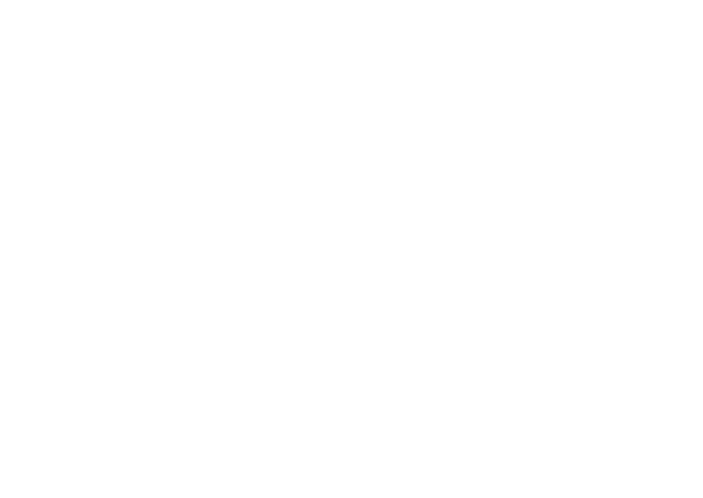
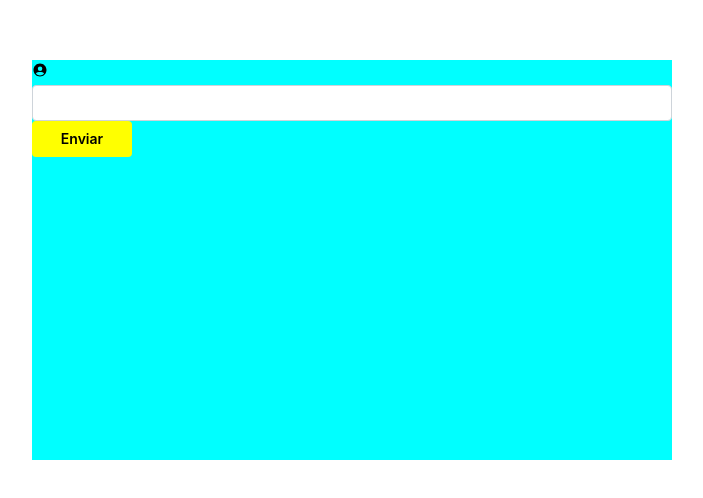
Before and after one commit to Wesleymanuel/movies-house, a React (Vite) app: page /movies-house/recuperacao in a window 1280 px wide. Before the commit this address had no page. Shown: the part 140-638 px from the top of the page, without its empty margins (288-991 px from the left). Built offline with nearby package versions, Linux system fonts and the light colour scheme.

Commit message:
inicio da pagina de recuperacao de senha

```diff
--- a/src/InitialPage.css
+++ b/src/InitialPage.css
@@ -44,3 +44,9 @@
   margin: 0 auto;
   margin-top: 10px;
 }
+.nav-link{
+    display: flex;
+    color:  white;
+    text-decoration: none;
+    align-items: center;
+}
--- a/src/InitialPage.jsx
+++ b/src/InitialPage.jsx
@@ -78,8 +78,16 @@ const loginUser = async (values) => {
                 </div>
 
                 <div className='div-button'>
-                  <Link to={'/login'}>
+                  <Link className='nav-link' to={'/recuperacao'}>
                     <LuCirclePlus style={{ fontSize: "25px", color: "white" }}/>
+                    <p>Esqueceu sua senha?</p>
+                  </Link>
+                </div>
+
+                <div className='div-button'>
+                  <Link className='nav-link' to={'/login'}>
+                    <LuCirclePlus style={{ fontSize: "25px", color: "white" }}/>
+                    <p>Não tem conta?</p>
                   </Link>
                 </div>
               </form>
--- a/src/main.jsx
+++ b/src/main.jsx
@@ -13,6 +13,7 @@ import ShowFilms from './routes/ShowFilms.jsx'
 import Seach from './routes/Seach.jsx'
 import TopicMovies from './routes/TopicMovies.jsx'
 import ProtectedRoute from './routes/ProtectedRoute.jsx'
+import PassowordRecovery from './routes/PassowordRecovery.jsx'
 
 createRoot(document.getElementById('root')).render(
   <StrictMode>
@@ -21,6 +22,7 @@ createRoot(document.getElementById('root')).render(
         <Provider store={store}>
           <Routes>
             <Route path='/' element={<InitialPage/>}/>
+            <Route path='/recuperacao' element={<PassowordRecovery/>}/>
             <Route path='/login' element={<Login/>}/>
             <Route element={<ProtectedRoute/>}>
               <Route path='/home' element={<App/>}/>
--- /dev/null
+++ b/src/routes/Passoword.css
@@ -0,0 +1,11 @@
+.passoword-conteiner{
+    height: 100dvh;
+    display: flex;
+    justify-content: center;
+    align-items: center;
+}
+.passoword-forms{
+    height: 50%;
+    background-color: aqua;
+    width: 50%;
+}
--- /dev/null
+++ b/src/routes/PassowordRecovery.jsx
@@ -0,0 +1,40 @@
+import { useState } from 'react'
+import { TextInput,Button } from '@mantine/core'
+import { IoPersonCircleSharp } from "react-icons/io5"
+import './Passoword.css'
+
+const PassowordRecovery = () => {
+
+    const [modal, setModal] = useState(true)
+
+
+
+
+  return (
+    <div className='passoword-conteiner'>
+        {modal ?
+        (<from className='passoword-forms'>
+            <div>
+                <IoPersonCircleSharp/>
+            </div>
+            <div>
+                <TextInput/>
+            </div>
+            <div>
+                <Button
+                    type='submit'
+                    style={{ width: "100px", background : "yellow",color: "black" }}
+                >
+                Enviar
+                </Button>
+            </div>
+        </from>)
+         :
+        (<div>
+
+        </div>)}
+    </div>
+  )
+}
+
+export default PassowordRecovery
```
